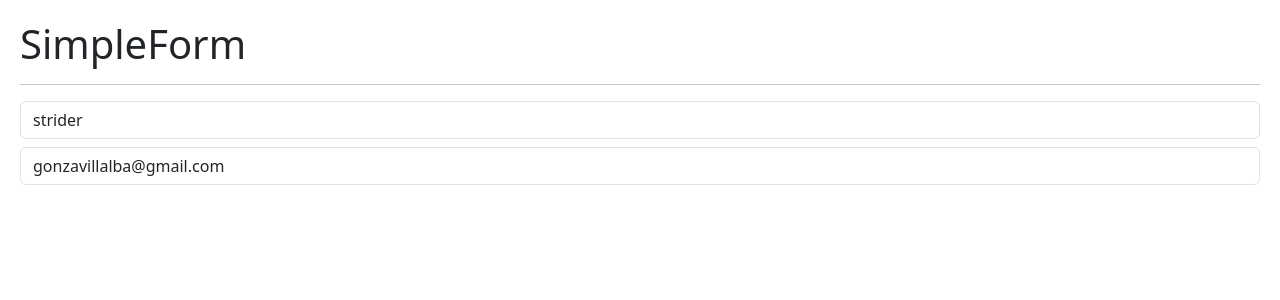
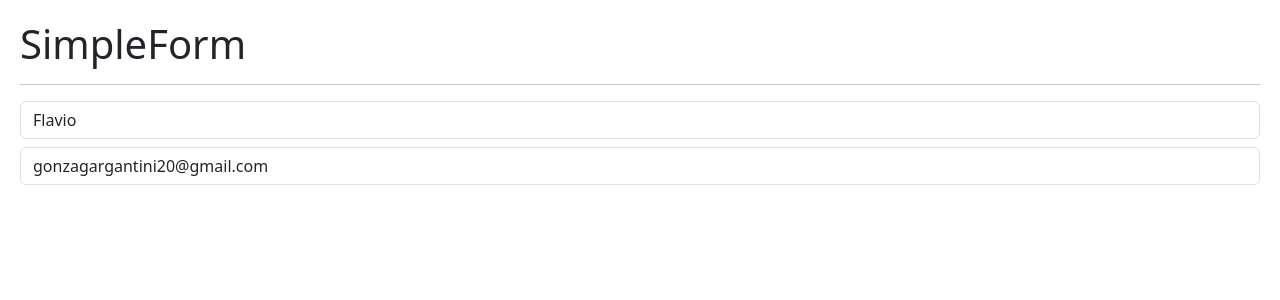
Before and after one commit to GonzaVG2022/Hooks-app, a React (Vite) app: page / in a window 1280 px wide. Shown: the top 300 px of the page. Built offline with nearby package versions, Linux system fonts and the light colour scheme.

Commit message:
README.md

```diff
--- a/src/02-useEffect/SimpleForm.jsx
+++ b/src/02-useEffect/SimpleForm.jsx
@@ -4,8 +4,8 @@ import { Message } from "./Message";
 export const SimpleForm = () => {
     const [formState, setFormState] = useState(
         {
-            username:'strider',
-            email:'gonzavillalba@gmail.com'
+            username:'Flavio',
+            email:'gonzagargantini20@gmail.com'
         }
     );
 
@@ -34,7 +34,7 @@ export const SimpleForm = () => {
   <input
   type="text"
   className="form-control"
-  placeholder="Username"
+//   placeholder="Username"
   name="username"
   value={ username }
   onChange={ onInputChange }
@@ -43,7 +43,7 @@ export const SimpleForm = () => {
   <input
   type="email"
   className="form-control mt-2"
-  placeholder="gonzavillalba@gmail.com"
+//   placeholder="gonzagargantini20@gmail.com"
   name="email"
   value={ email }
   onChange={ onInputChange }
```
Also changed, not shown: 1 other file (tests, documents, lock files or other folders).
